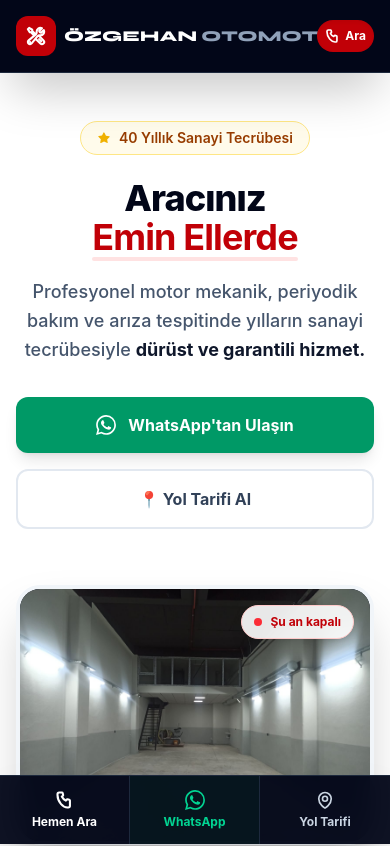
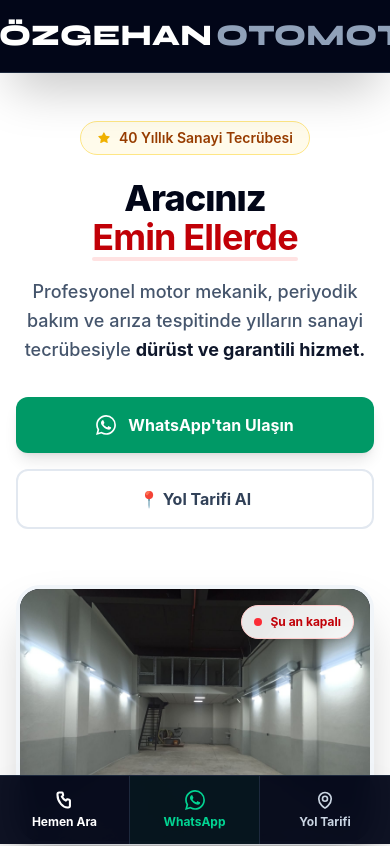
Before and after one commit to alicankala/ozgehan-otomotiv, a Vue app: page / in a window 390 px wide. Shown: the top 846 px of the page. Built offline with nearby package versions, Linux system fonts and the light colour scheme.

Commit message:
duzenleme

```diff
--- a/src/App.vue
+++ b/src/App.vue
@@ -210,18 +210,18 @@ onUnmounted(() => {
 
     <header class="bg-slate-950 text-white px-4 py-4 md:px-5 md:py-6 shadow-2xl sticky top-0 z-50 border-b border-slate-800">
   <div class="max-w-7xl mx-auto flex justify-between items-center gap-4">
-    <div class="flex items-center gap-2 md:gap-3 min-w-0 flex-1">
+    <div class="flex items-center justify-center md:justify-start gap-3 md:gap-3 min-w-0 flex-1">
       <div class="w-10 h-10 md:w-14 md:h-14 bg-red-700 rounded-xl flex items-center justify-center shrink-0">
         <svg class="w-5 h-5 md:w-8 md:h-8 text-white" fill="none" stroke="currentColor" stroke-width="2.5" viewBox="0 0 24 24"><path stroke-linecap="round" stroke-linejoin="round" d="M11.42 15.17L17.25 21A2.652 2.652 0 0021 17.25l-5.877-5.877M11.42 15.17l2.496-3.03c.317-.384.74-.626 1.208-.766M11.42 15.17l-4.655 5.653a2.548 2.548 0 11-3.586-3.586l6.837-5.63m5.108-.233c.55-.164 1.163-.188 1.743-.14a4.5 4.5 0 004.486-6.336l-3.276 3.277a3.004 3.004 0 01-2.25-2.25l3.276-3.276a4.5 4.5 0 00-6.336 4.486c.091 1.076-.071 2.264-.904 2.95l-.102.085m-1.745 1.437L5.909 7.5H4.5L2.25 3.75l1.5-1.5L7.5 4.5v1.409l4.26 4.26m-1.745 1.437l1.745-1.437m6.615 8.206L15.75 15.75M4.867 19.125h.008v.008h-.008v-.008z"/></svg>
       </div>
 
-      <div class="font-display text-[15px] sm:text-xl md:text-3xl font-black uppercase tracking-wide whitespace-nowrap leading-none md:scale-y-125 origin-left">
+      <div class="font-display text-2xl sm:text-3xl md:text-3xl font-black uppercase tracking-wide whitespace-nowrap leading-none scale-y-125 md:scale-y-125 origin-center md:origin-left">
   <span class="text-white">Özgehan</span>
   <span class="text-slate-400 ml-1 font-black">Otomotiv</span>
 </div>
     </div>
 
-    <div class="flex items-center gap-2 md:gap-4 shrink-0">
+    <div class="hidden md:flex items-center gap-3 md:gap-4 shrink-0">
       <span class="text-slate-400 hidden xl:flex items-center gap-2 text-sm font-medium whitespace-nowrap">
         <svg class="w-4 h-4 text-yellow-500" fill="currentColor" viewBox="0 0 20 20"><path fill-rule="evenodd" d="M10 2a.75.75 0 01.67.4l2.13 4.3 4.75.69a.75.75 0 01.41 1.28l-3.44 3.35.81 4.73c.06.35-.3.65-.62.47L10 14.98l-4.25 2.24a.75.75 0 01-1.09-.79l.81-4.73-3.44-3.35a.75.75 0 01.41-1.28l4.75-.69 2.13-4.3A.75.75 0 0110 2z" clip-rule="evenodd"/></svg>
         40 Yıllık Sanayi Tecrübesi
```
